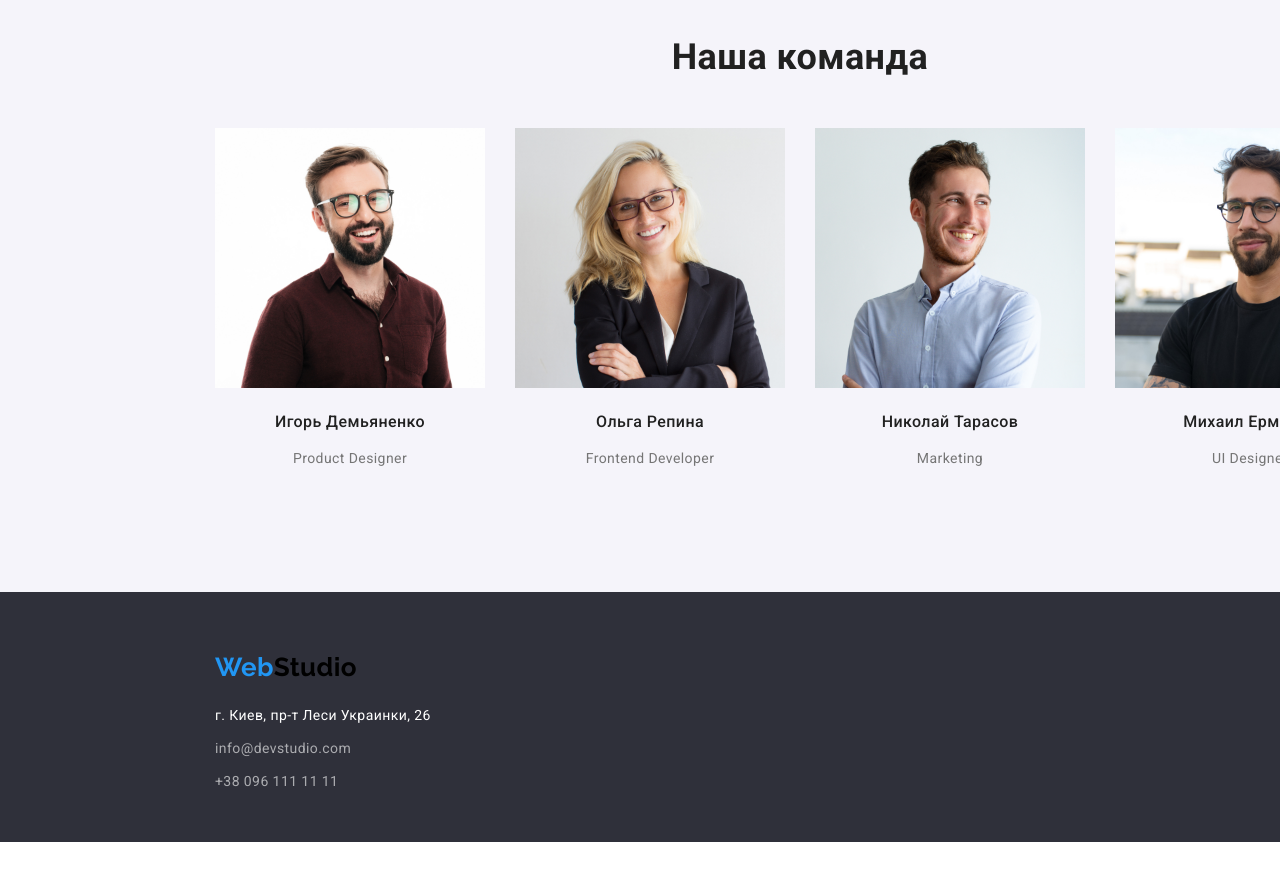
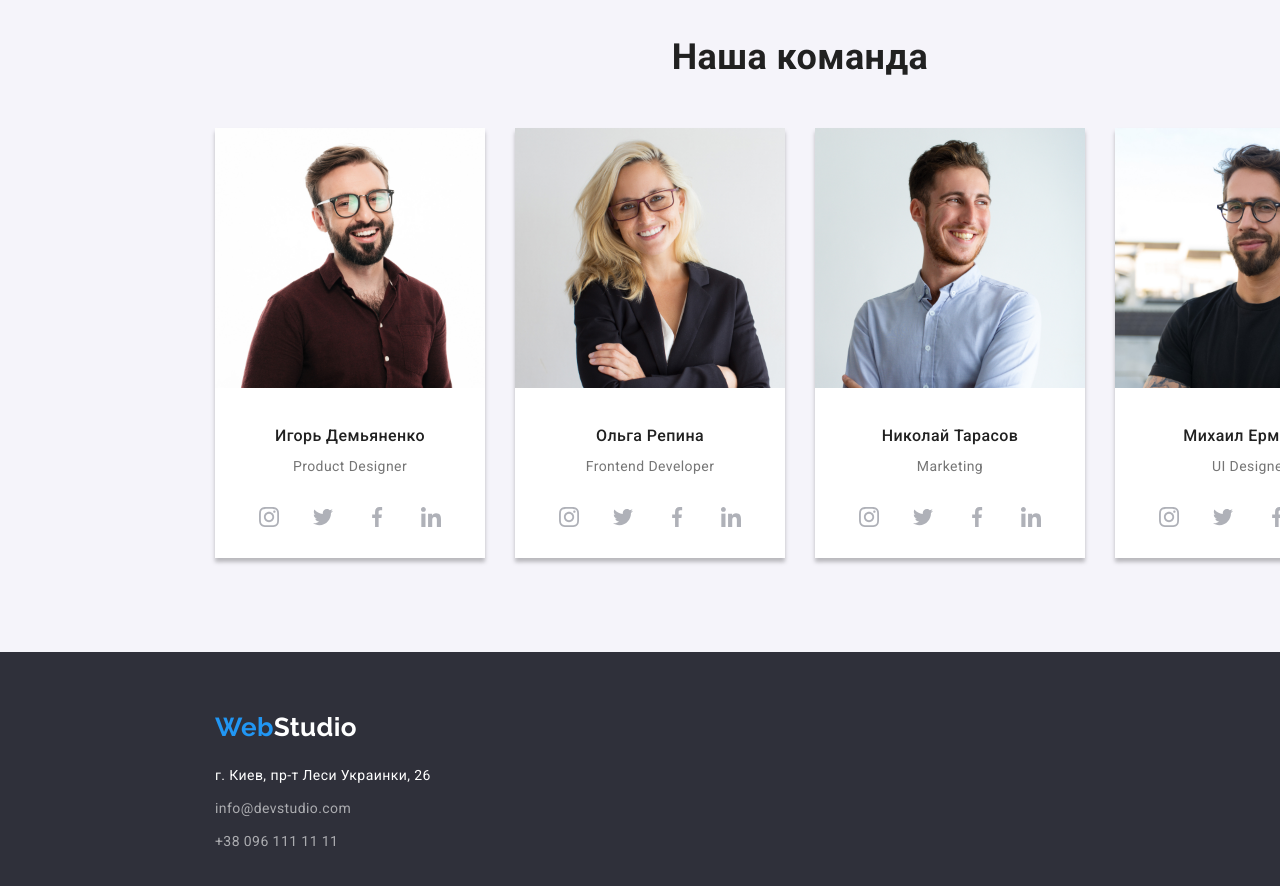
Before and after one commit to miLLlog/goit-markup-hw-04, a plain HTML site: page index.html in a window 1280 px wide. Shown: the part 1680-2566 px from the top of the page. Before the commit the page ends 2522 px from the top, so only its background shows below. Drawn offline with nearby package versions, Linux system fonts and the light colour scheme.

Commit message:
social network css

```diff
--- a/css/style.css
+++ b/css/style.css
@@ -8,6 +8,7 @@
   --title-color: #212121;
   --blue-color: #2196f3;
   --white-color: #ffffff;
+  --black-color: #000000;
   --bg-color: #f5f4fa;
   --bg-color-black: #2f303a;
 }
@@ -61,7 +62,7 @@ body {
   font-family: Raleway;
   font-size: 26px;
   line-height: 1.192;
-  color: #000000;
+  color: var(--black-color);
   margin-right: 93px;
 }
 
@@ -170,6 +171,8 @@ body {
   background-color: var(--blue-color);
   display: inline-block;
   padding: 10px 32px;
+  box-shadow: 0px 4px 4px 0px rgba(0, 0, 0, 0.25);
+  border-radius: 4px;
 }
 
 /* feature section */
@@ -248,7 +251,7 @@ body {
   background-color: var(--bg-color);
   margin-top: 94px;
   padding-top: 94px;
-  min-height: 650px;
+  min-height: 710px;
   text-align: center;
 }
 
@@ -257,10 +260,64 @@ body {
   justify-content: space-between;
 }
 
+.member > .item {
+  height: 430px;
+  background-color: var(--white-color);
+  box-shadow: 0px 4px 4px 0px rgba(0, 0, 0, 0.25);
+}
+
 .team {
   font-weight: 500;
   font-size: 16px;
   line-height: 1.19;
+  margin-top: 30px;
+  margin-bottom: 10px;
+}
+
+.social-network {
+  display: flex;
+  justify-content: center;
+  margin-top: 16px;
+}
+
+.social-network .item + .item {
+  margin-left: 10px;
+}
+
+.crew .insta {
+  display: inline-block;
+  width: 44px;
+  height: 44px;
+  background-image: url(../img/instagram.svg);
+  background-size: contain;
+  background-repeat: no-repeat;
+}
+
+.crew .twitter {
+  display: inline-block;
+  width: 44px;
+  height: 44px;
+  background-image: url(../img/twiter.svg);
+  background-size: contain;
+  background-repeat: no-repeat;
+}
+
+.crew .facebook {
+  display: inline-block;
+  width: 44px;
+  height: 44px;
+  background-image: url(../img/facebook.svg);
+  background-size: contain;
+  background-repeat: no-repeat;
+}
+
+.crew .in {
+  display: inline-block;
+  width: 44px;
+  height: 44px;
+  background-image: url(../img/in.svg);
+  background-size: contain;
+  background-repeat: no-repeat;
 }
 
 /* footer */
@@ -269,6 +326,9 @@ body {
   background-color: var(--bg-color-black);
   min-height: 250px;
   padding-top: 60px;
+}
+.footer .logo {
+  color: var(--white-color);
 }
 
 .address {
@@ -279,7 +339,7 @@ body {
   margin-top: 20px;
 }
 .address .city {
-  color: #ffffff;
+  color: var(--white-color);
 }
 .address .link {
   color: rgba(255, 255, 255, 0.6);
--- a/index.html
+++ b/index.html
@@ -131,25 +131,129 @@
         <h2 class="title first-title list">Наша команда</h2>
         <div class="container">
           <ul class="list member">
-            <li>
+            <li class="item">
               <img src="./img/img.jpg" alt="" width="270" />
-              <h3 class="title team">Игорь Демьяненко</h3>
-              <p>Product Designer</p>
+              <h3 class="title team list">Игорь Демьяненко</h3>
+              <p class="par list">Product Designer</p>
+              <ul class="social-network list">
+                <li class="item">
+                  <a
+                    href="https://www.instagram.com/"
+                    target="blank"
+                    class="insta"
+                  ></a>
+                </li>
+                <li class="item">
+                  <a
+                    href="https://www.twitter.com/"
+                    target="blank"
+                    class="twitter"
+                  ></a>
+                </li>
+                <li class="item">
+                  <a
+                    href="https://www.facebook.com/"
+                    target="blank"
+                    class="facebook"
+                  ></a>
+                </li>
+                <li class="item">
+                  <a href="" target="blank" class="in"></a>
+                </li>
+              </ul>
             </li>
-            <li>
+            <li class="item">
               <img src="./img/img1.jpg" alt="" width="270" />
-              <h3 class="title team">Ольга Репина</h3>
-              <p>Frontend Developer</p>
+              <h3 class="title team list">Ольга Репина</h3>
+              <p class="par list">Frontend Developer</p>
+              <ul class="social-network list">
+                <li class="item">
+                  <a
+                    href="https://www.instagram.com/"
+                    target="blank"
+                    class="insta"
+                  ></a>
+                </li>
+                <li class="item">
+                  <a
+                    href="https://www.twitter.com/"
+                    target="blank"
+                    class="twitter"
+                  ></a>
+                </li>
+                <li class="item">
+                  <a
+                    href="https://www.facebook.com/"
+                    target="blank"
+                    class="facebook"
+                  ></a>
+                </li>
+                <li class="item">
+                  <a href="" target="blank" class="in"></a>
+                </li>
+              </ul>
             </li>
-            <li>
+            <li class="item">
               <img src="./img/img2.jpg" alt="" width="270" />
-              <h3 class="title team">Николай Тарасов</h3>
-              <p>Marketing</p>
+              <h3 class="title team list">Николай Тарасов</h3>
+              <p class="par list">Marketing</p>
+              <ul class="social-network list">
+                <li class="item">
+                  <a
+                    href="https://www.instagram.com/"
+                    target="blank"
+                    class="insta"
+                  ></a>
+                </li>
+                <li class="item">
+                  <a
+                    href="https://www.twitter.com/"
+                    target="blank"
+                    class="twitter"
+                  ></a>
+                </li>
+                <li class="item">
+                  <a
+                    href="https://www.facebook.com/"
+                    target="blank"
+                    class="facebook"
+                  ></a>
+                </li>
+                <li class="item">
+                  <a href="" target="blank" class="in"></a>
+                </li>
+              </ul>
             </li>
-            <li>
+            <li class="item">
               <img src="./img/img3.jpg" alt="" width="270" />
-              <h3 class="title team">Михаил Ермаков</h3>
-              <p>UI Designer</p>
+              <h3 class="title team list">Михаил Ермаков</h3>
+              <p class="par list">UI Designer</p>
+              <ul class="social-network list">
+                <li class="item">
+                  <a
+                    href="https://www.instagram.com/"
+                    target="blank"
+                    class="insta"
+                  ></a>
+                </li>
+                <li class="item">
+                  <a
+                    href="https://www.twitter.com/"
+                    target="blank"
+                    class="twitter"
+                  ></a>
+                </li>
+                <li class="item">
+                  <a
+                    href="https://www.facebook.com/"
+                    target="blank"
+                    class="facebook"
+                  ></a>
+                </li>
+                <li class="item">
+                  <a href="" target="blank" class="in"></a>
+                </li>
+              </ul>
             </li>
           </ul>
         </div>
```
Also changed, not shown: img/facebook.svg (added), img/in.svg (added), img/instagram.svg (added), img/twiter.svg (added).
